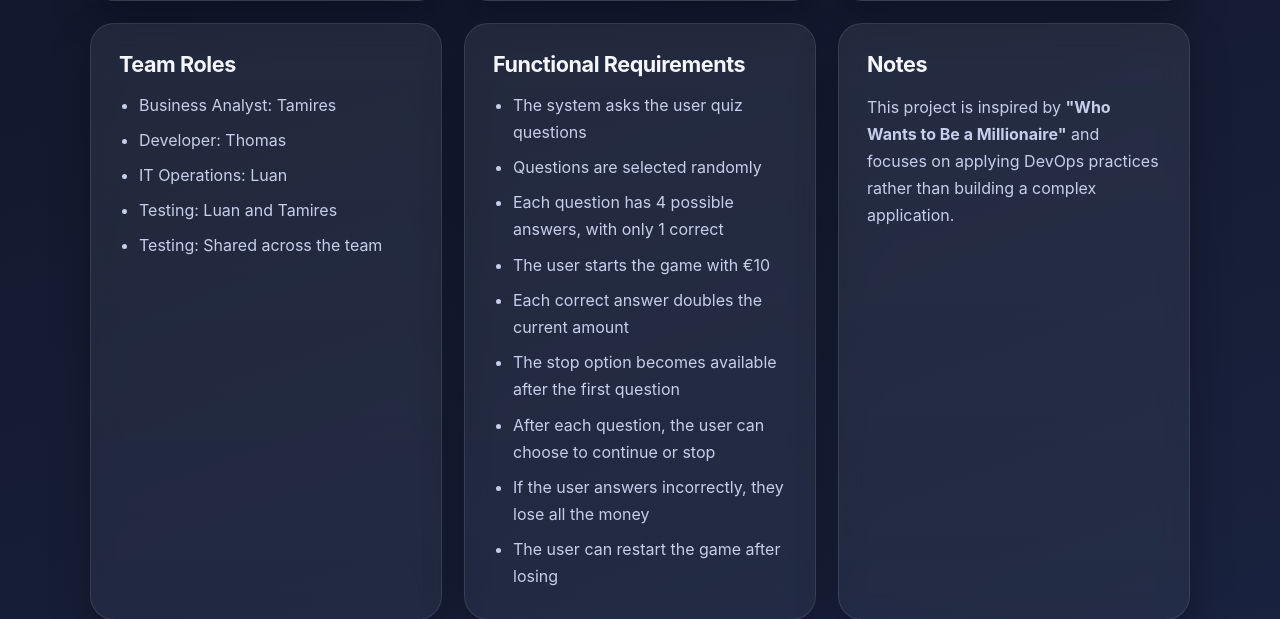
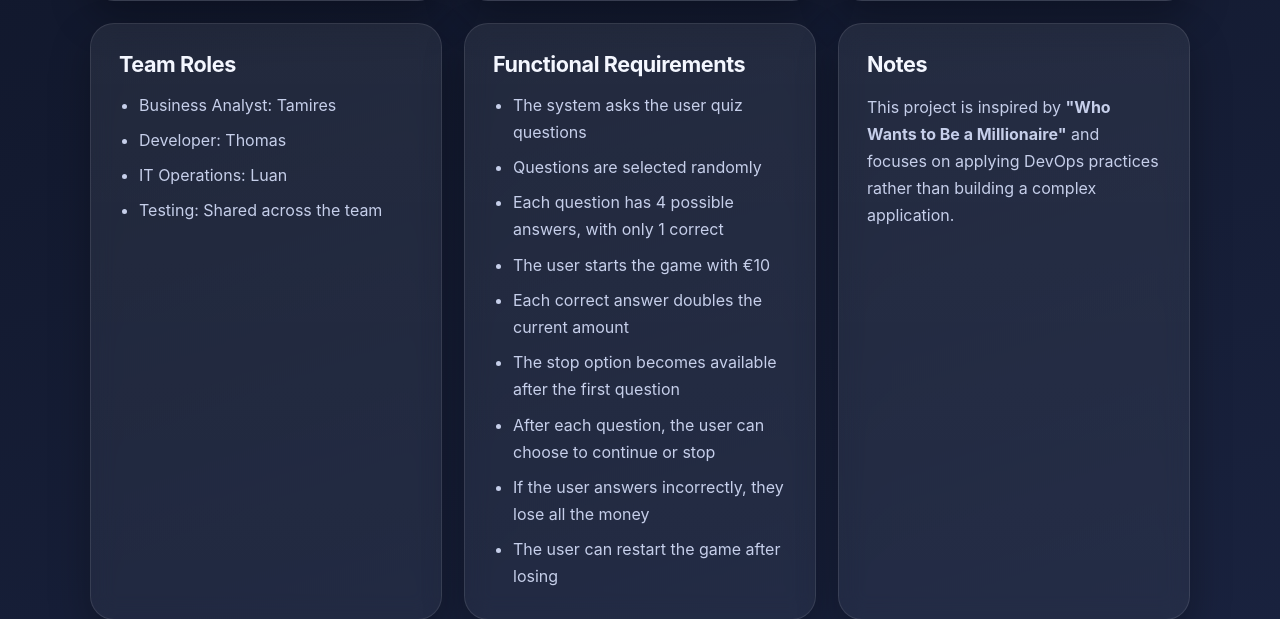
Before and after one commit to ThomasRSeaver/devops-project, a Flask app: page / in a window 1280 px wide. Shown: the part 1077-1696 px from the top of the page. Run offline with Flask 3, Linux system fonts and the light colour scheme; data comes from the database, SQL or seed files in the repository.

Commit message:
deleting a line error index

```diff
--- a/templates/index.html
+++ b/templates/index.html
@@ -96,7 +96,6 @@
         <li>Business Analyst: Tamires</li>
         <li>Developer: Thomas</li>
         <li>IT Operations: Luan</li>
-        <li>Testing: Luan and Tamires</li>
         <li>Testing: Shared across the team</li>
       </ul>
     </div>
```
